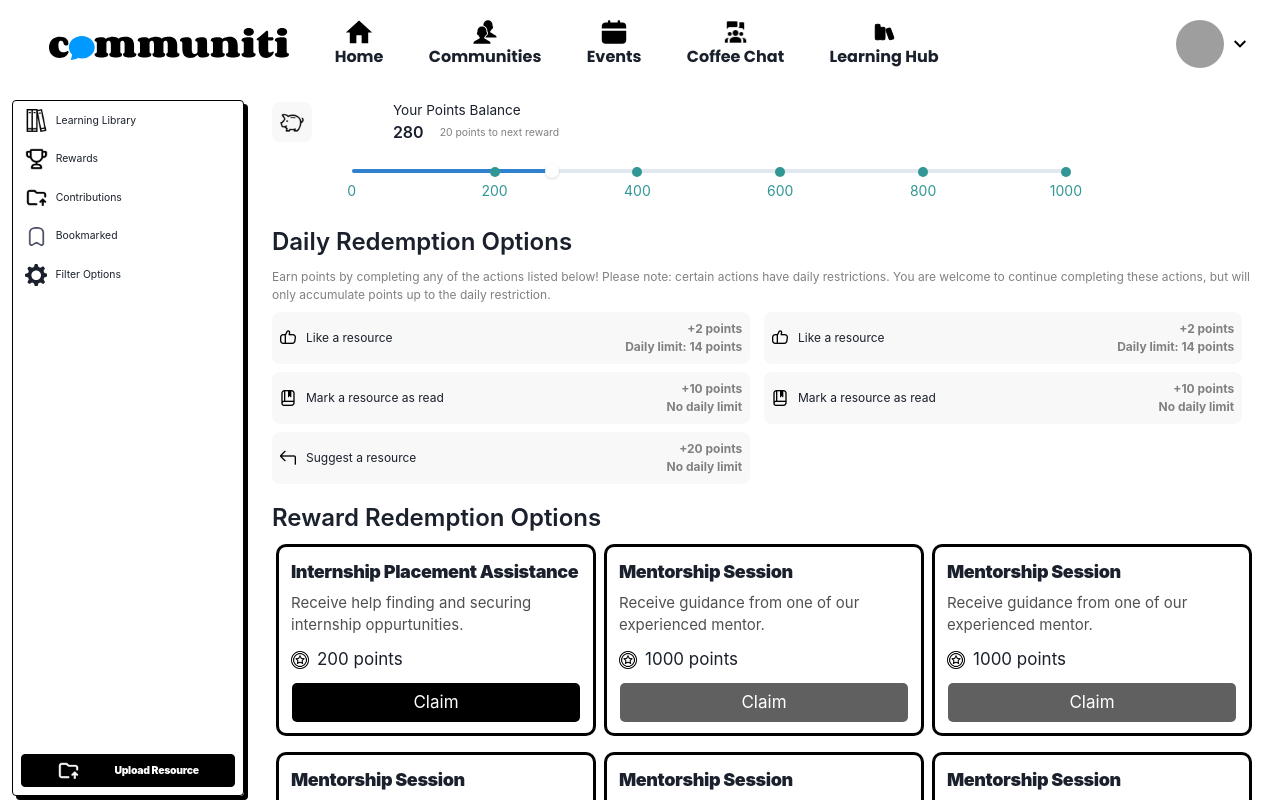
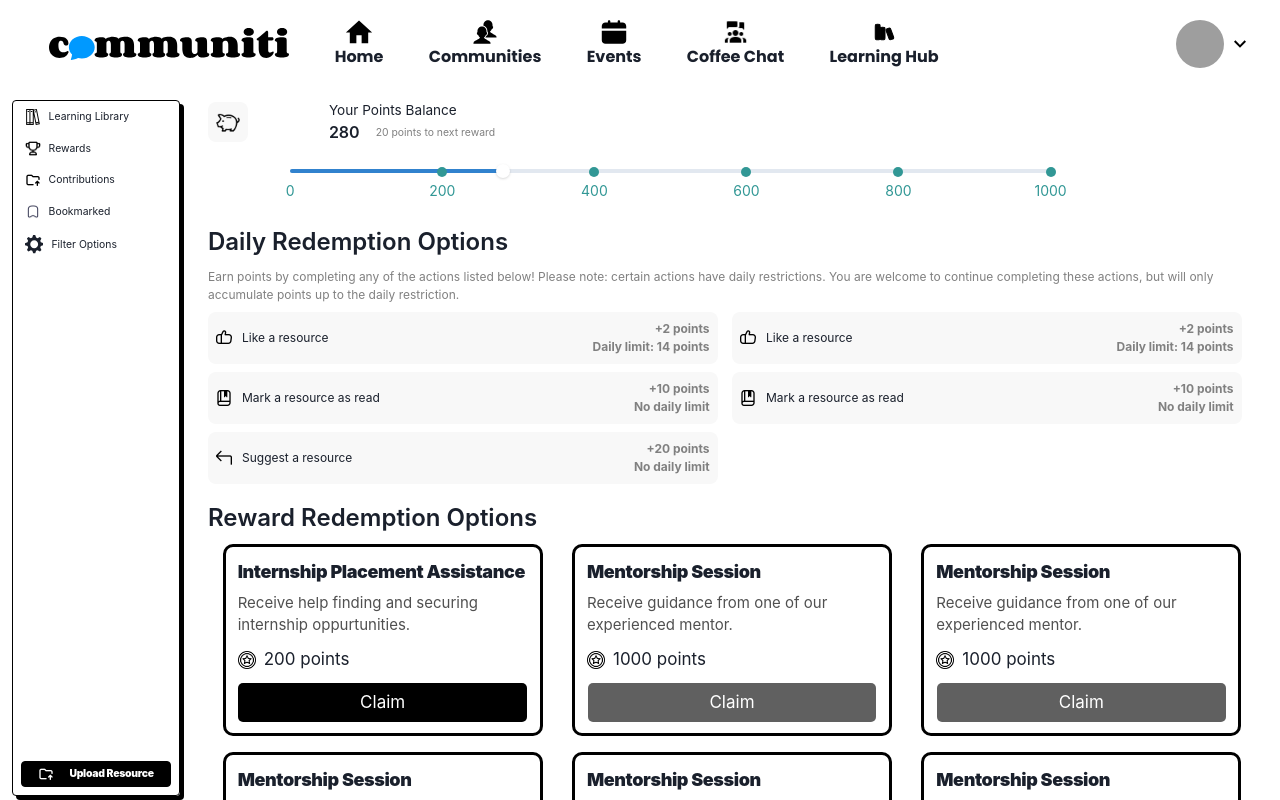
Before and after one commit to makeitMVPadmin/P4_Member_Achievement, a React (Create React App) app: page /rewards in a window 1280 px wide. Shown: the top 800 px of the page. Built offline with nearby package versions, Linux system fonts and the light colour scheme; no server answers; grey boxes are pictures that could not be loaded.

Commit message:
cleaned some redundant/unused code, started adjusting styles for vertical navbar

```diff
--- a/src/components/FilterDrawer/FilterDrawer.jsx
+++ b/src/components/FilterDrawer/FilterDrawer.jsx
@@ -7,16 +7,10 @@
     DrawerCloseButton,
     DrawerHeader,
     DrawerBody,
-    Stack,
-    Box,
     FormLabel,
-    Input,
     Select,
-    Textarea,
     DrawerFooter,
-    FormControl,
-    FormErrorMessage,
-    filter,
+    Icon,
     // useToast - will use when user tested and upload successful
 } from "@chakra-ui/react";
 import { SettingsIcon } from "@chakra-ui/icons";
@@ -61,8 +55,8 @@
     return (
         <>
             <button className="filter__button" onClick={onOpen}>
-                {/* <div className="filter__empty-div"></div> */}
-                <SettingsIcon boxSize="1.4rem" />
+                <SettingsIcon boxSize="1.15rem" className="filter__icon" />
+                {/* <Icon as={SettingsIcon} className="filter__icon" /> */}
                 <p className="filter__button-name">Filter Options</p>
             </button>
             <div>
--- a/src/components/FilterDrawer/FilterDrawer.scss
+++ b/src/components/FilterDrawer/FilterDrawer.scss
@@ -17,10 +17,7 @@
         }
     }
 
-    &__empty-div {
+    &__icon {
         width: 14%;
-        min-width: 1rem;
-        max-width: 1.6rem;
-        aspect-ratio: 1/1;
     }
 }
--- a/src/pages/BookMarkedPage/BookMarkedPage.scss
+++ b/src/pages/BookMarkedPage/BookMarkedPage.scss
@@ -37,8 +37,8 @@
     height: 90vh;
 
     @include desktop {
-      width: 20%;
-      min-width: 20%;
+      width: 15%;
+      min-width: 15%;
     }
   }
 }
```
